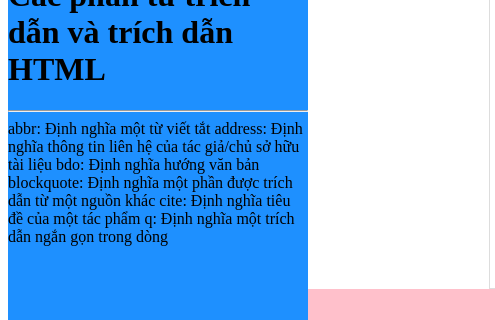
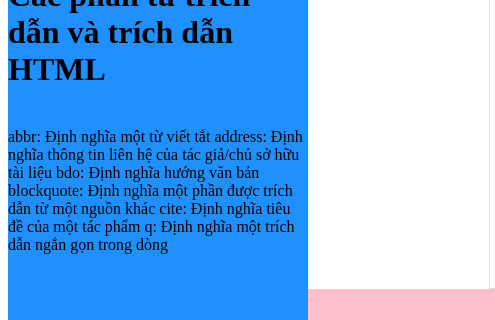
Before and after one commit to Linh7924/web, a plain HTML site: page index.html in a window 1280 px wide. Shown: the part 182-502 px from the top of the page, 0-495 px from the left. Drawn offline with Linux system fonts and the light colour scheme.

Commit message:
Update index.html

```diff
--- a/index.html
+++ b/index.html
@@ -31,13 +31,13 @@
 
         <div id="left_sidebar">
           <h1>Các phần tử trích dẫn và trích dẫn HTML</h1>
-          <hr> abbr: Định nghĩa một từ viết tắt
+          <br> abbr: Định nghĩa một từ viết tắt
             address: Định nghĩa thông tin liên hệ của tác giả/chủ sở hữu tài liệu
             bdo: Định nghĩa hướng văn bản
             blockquote: Định nghĩa một phần được trích dẫn từ một nguồn khác
             cite: Định nghĩa tiêu đề của một tác phẩm
             q: Định nghĩa một trích dẫn ngắn gọn trong dòng
-          </hr>
+          </br>
           </div>
 
         <div id="right_sidebar">Right sidebar</div>
```
